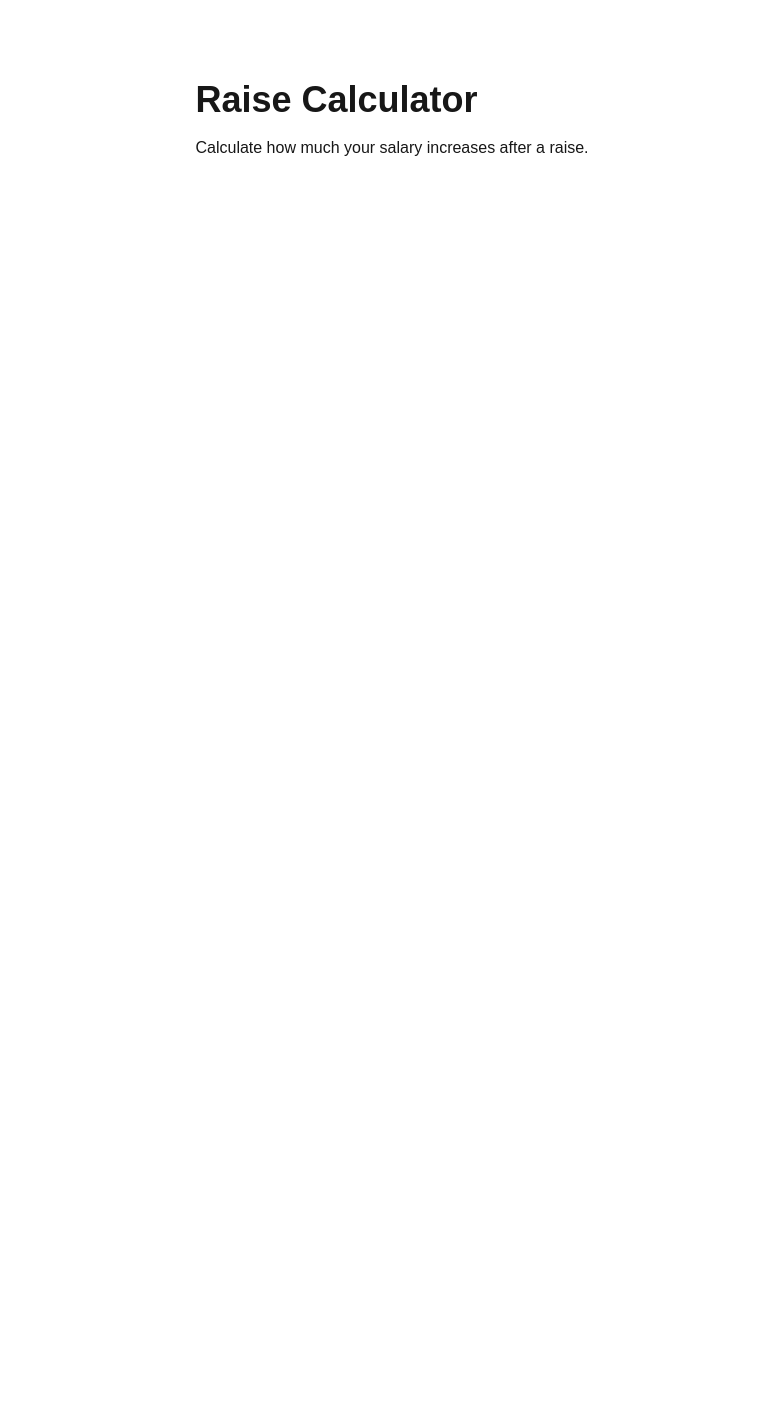
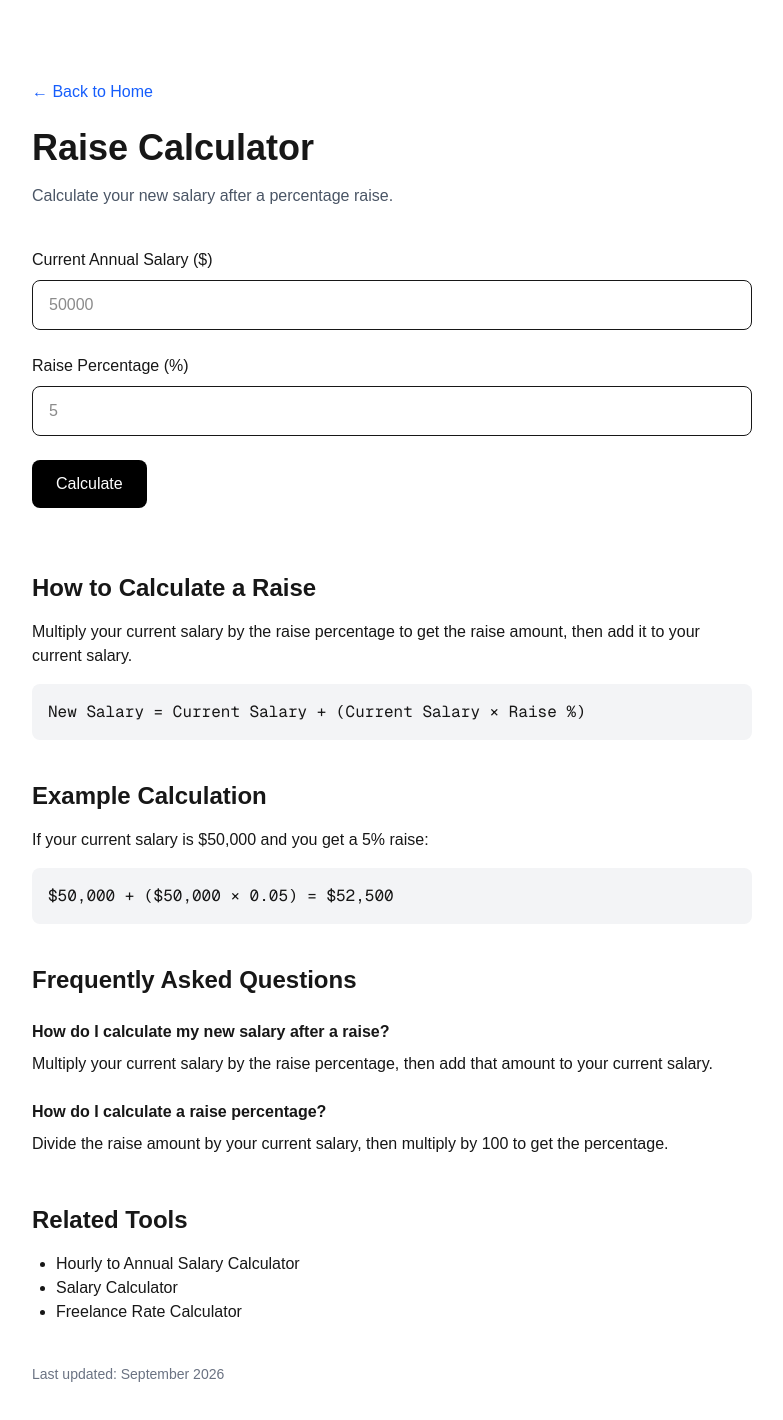
Before and after one commit to ronaldroi2008-droid/odojema, a Next.js app: page /raise-calculator in a window 1280 px wide. Shown: the top 1420 px of the page, without its empty margins (248-1031 px from the left). Before the commit the page ends 800 px from the top, so only its background shows below. Built offline with nearby package versions, Linux system fonts and the light colour scheme.

Commit message:
Add raise calculator page

```diff
--- /dev/null
+++ b/app/raise-calculator/RaiseCalculatorForm.tsx
@@ -0,0 +1,123 @@
+"use client";
+
+import { useState } from "react";
+
+export default function RaiseCalculatorForm() {
+  const [currentSalary, setCurrentSalary] = useState("");
+  const [raisePercent, setRaisePercent] = useState("");
+  const [newSalary, setNewSalary] = useState<number | null>(null);
+  const [raiseAmount, setRaiseAmount] = useState<number | null>(null);
+  const [error, setError] = useState("");
+
+  const calculateRaise = () => {
+    const salary = Number(currentSalary);
+    const percent = Number(raisePercent);
+
+    if (!currentSalary || salary <= 0) {
+      setError("Please enter a valid current salary.");
+      setNewSalary(null);
+      return;
+    }
+
+    if (!raisePercent || percent <= 0) {
+      setError("Please enter a valid raise percentage.");
+      setNewSalary(null);
+      return;
+    }
+
+    setError("");
+
+    const amount = salary * (percent / 100);
+
+    setRaiseAmount(amount);
+    setNewSalary(salary + amount);
+  };
+
+  return (
+    <>
+      <div className="mt-10 space-y-6">
+        <div>
+          <label className="block mb-2 font-medium" htmlFor="currentSalary">
+            Current Annual Salary ($)
+          </label>
+
+          <input
+            id="currentSalary"
+            type="number"
+            min="0"
+            value={currentSalary}
+            onChange={(e) => setCurrentSalary(e.target.value)}
+            onKeyDown={(e) => {
+              if (e.key === "Enter") calculateRaise();
+            }}
+            placeholder="50000"
+            className="w-full border rounded-lg px-4 py-3"
+          />
+        </div>
+
+        <div>
+          <label className="block mb-2 font-medium" htmlFor="raisePercent">
+            Raise Percentage (%)
+          </label>
+
+          <input
+            id="raisePercent"
+            type="number"
+            min="0"
+            step="0.1"
+            value={raisePercent}
+            onChange={(e) => setRaisePercent(e.target.value)}
+            onKeyDown={(e) => {
+              if (e.key === "Enter") calculateRaise();
+            }}
+            placeholder="5"
+            className="w-full border rounded-lg px-4 py-3"
+          />
+        </div>
+
+        {error && <p className="text-red-600 text-sm">{error}</p>}
+
+        <button
+          onClick={calculateRaise}
+          className="px-6 py-3 rounded-lg bg-black text-white"
+        >
+          Calculate
+        </button>
+      </div>
+
+      {newSalary !== null && raiseAmount !== null && (
+        <div className="mt-10 p-6 border rounded-lg">
+          <h2 className="text-2xl font-semibold">New Annual Salary</h2>
+
+          <p className="text-4xl font-bold mt-4">
+            ${newSalary.toLocaleString(undefined, {
+              maximumFractionDigits: 2,
+            })}
+          </p>
+
+          <div className="mt-6 space-y-2">
+            <p>
+              Raise Amount:{" "}
+              <strong>
+                $
+                {raiseAmount.toLocaleString(undefined, {
+                  maximumFractionDigits: 2,
+                })}
+              </strong>
+            </p>
+
+            <p>
+              New Monthly Salary:{" "}
+              <strong>
+                $
+                {(newSalary / 12).toLocaleString(undefined, {
+                  maximumFractionDigits: 2,
+                })}
+              </strong>
+            </p>
+          </div>
+        </div>
+      )}
+    </>
+  );
+}
--- a/app/raise-calculator/page.tsx
+++ b/app/raise-calculator/page.tsx
@@ -1,13 +1,139 @@
+import Link from "next/link";
+import RaiseCalculatorForm from "./RaiseCalculatorForm";
+
+export const metadata = {
+  title: "Raise Calculator | Calculate Your Salary Increase",
+  description:
+    "Free raise calculator. Enter your current salary and raise percentage to see your new salary instantly.",
+  openGraph: {
+    title: "Raise Calculator",
+    description:
+      "Calculate your new salary after a raise, including the raise amount and new monthly pay.",
+    url: "https://odojema.com/raise-calculator",
+    type: "website",
+  },
+  alternates: {
+    canonical: "https://odojema.com/raise-calculator",
+  },
+};
+
+const faqSchema = {
+  "@context": "https://schema.org",
+  "@type": "FAQPage",
+  mainEntity: [
+    {
+      "@type": "Question",
+      name: "How do I calculate my new salary after a raise?",
+      acceptedAnswer: {
+        "@type": "Answer",
+        text: "Multiply your current salary by the raise percentage, then add that amount to your current salary.",
+      },
+    },
+    {
+      "@type": "Question",
+      name: "How do I calculate a raise percentage?",
+      acceptedAnswer: {
+        "@type": "Answer",
+        text: "Divide the raise amount by your current salary, then multiply by 100 to get the percentage.",
+      },
+    },
+  ],
+};
+
 export default function RaiseCalculator() {
   return (
-    <main className="max-w-4xl mx-auto px-6 py-20">
-      <h1 className="text-4xl font-bold">
-        Raise Calculator
-      </h1>
+    <main className="max-w-3xl mx-auto px-6 py-20">
+      <script
+        type="application/ld+json"
+        dangerouslySetInnerHTML={{ __html: JSON.stringify(faqSchema) }}
+      />
 
-      <p className="mt-4">
-        Calculate how much your salary increases after a raise.
+      <Link href="/" className="text-blue-600 hover:underline">
+        ← Back to Home
+      </Link>
+
+      <h1 className="text-4xl font-bold mt-6">Raise Calculator</h1>
+
+      <p className="mt-4 text-gray-600">
+        Calculate your new salary after a percentage raise.
       </p>
+
+      <RaiseCalculatorForm />
+
+      <section className="mt-16">
+        <h2 className="text-2xl font-bold">How to Calculate a Raise</h2>
+
+        <p className="mt-4">
+          Multiply your current salary by the raise percentage to get the
+          raise amount, then add it to your current salary.
+        </p>
+
+        <div className="mt-4 p-4 bg-gray-100 rounded-lg">
+          <code>New Salary = Current Salary + (Current Salary × Raise %)</code>
+        </div>
+      </section>
+
+      <section className="mt-10">
+        <h2 className="text-2xl font-bold">Example Calculation</h2>
+
+        <p className="mt-4">
+          If your current salary is $50,000 and you get a 5% raise:
+        </p>
+
+        <div className="mt-4 p-4 bg-gray-100 rounded-lg">
+          <code>$50,000 + ($50,000 × 0.05) = $52,500</code>
+        </div>
+      </section>
+
+      <section className="mt-10">
+        <h2 className="text-2xl font-bold">Frequently Asked Questions</h2>
+
+        <div className="mt-6">
+          <h3 className="font-semibold">
+            How do I calculate my new salary after a raise?
+          </h3>
+
+          <p className="mt-2">
+            Multiply your current salary by the raise percentage, then add
+            that amount to your current salary.
+          </p>
+        </div>
+
+        <div className="mt-6">
+          <h3 className="font-semibold">
+            How do I calculate a raise percentage?
+          </h3>
+
+          <p className="mt-2">
+            Divide the raise amount by your current salary, then multiply by
+            100 to get the percentage.
+          </p>
+        </div>
+      </section>
+
+      <section className="mt-12">
+        <h2 className="text-2xl font-bold">Related Tools</h2>
+
+        <ul className="mt-4 list-disc pl-6">
+          <li>
+            <a href="/hourly-to-annual-calculator">
+              Hourly to Annual Salary Calculator
+            </a>
+          </li>
+          <li>
+            <a href="/salary-calculator">Salary Calculator</a>
+          </li>
+          <li>
+            <a href="/freelance-rate-calculator">
+              Freelance Rate Calculator
+            </a>
+          </li>
+        </ul>
+      </section>
+
+      <section className="mt-10 text-sm text-gray-500">
+        Last updated: September 2026
+      </section>
     </main>
   );
 }
```
